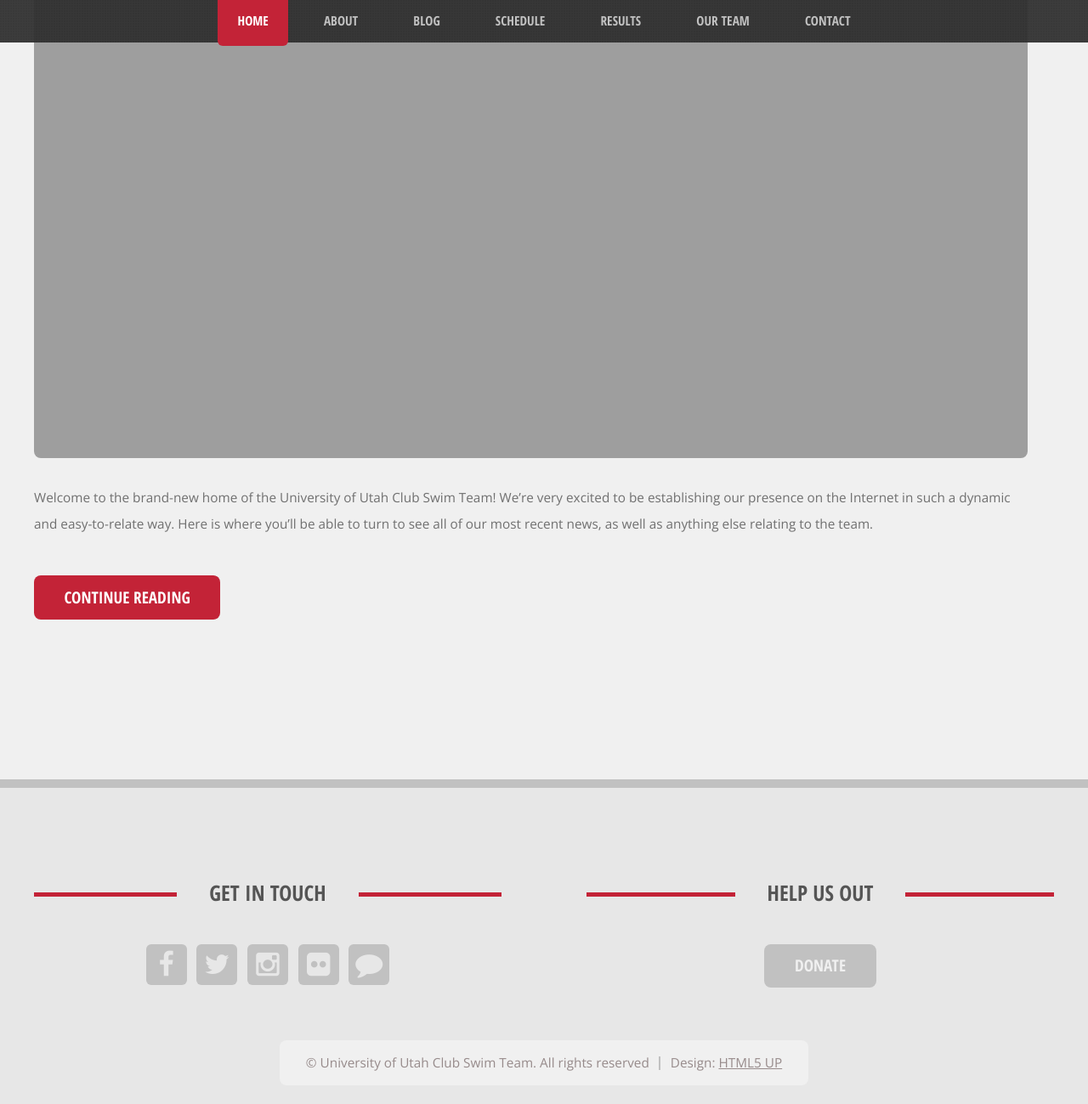
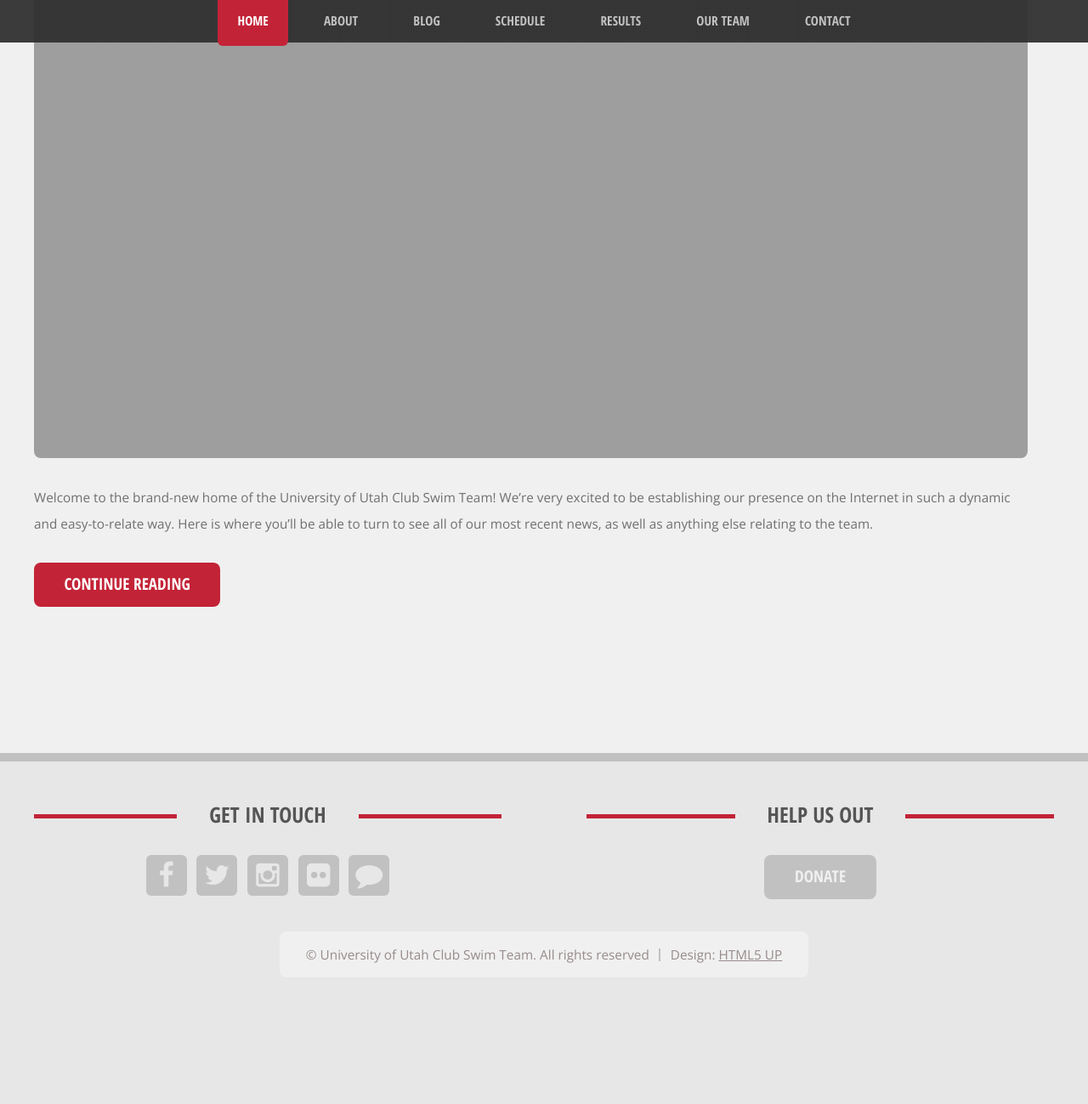
Before and after one commit to utahclubswimming/utahclubswimming.github.io, a Jekyll site: the page built from index.html, in a window 1280 px wide and 1400 px high, scrolled down 1592 px. Shown: the top 1299 px of the window at 85% size. Built offline with Jekyll 4.4.1, drawn with Linux system fonts in a browser that asks for light colours; after the commit the page ends 2803 px from its top, so only the background shows below that.

Commit message:
Resolves #60
Tightened up spacing throughout. Looks a lot better.

```diff
--- a/_sass/_base.scss
+++ b/_sass/_base.scss
@@ -361,7 +361,7 @@
     }
 
     p, ul, ol, dl, table {
-        margin-bottom: 3em;
+        margin-bottom: 2em;
     }
 
     img {
@@ -371,7 +371,7 @@
 /* Section/Article */
 
     section, article {
-        margin-bottom: 6em;
+        margin-bottom: 4em;
 
         > :last-child,
         &:last-child {
@@ -1520,10 +1520,10 @@
 
                 #footer {
                     text-align: center;
-                    padding: 8em 0 8em 0;
+                    padding: 4em 0 4em 0;
                     h2{
                         &.major {
-                            margin: 0 0 1em 0;
+                            margin: 0 0 0.5em 0;
                         }
                     }
                 }
@@ -1531,7 +1531,7 @@
             /* Copyright */
 
                 #copyright {
-                    margin: 4em 0 0 0;
+                    margin: 2.5em 0 0 0;
                 }
 
     }
```
